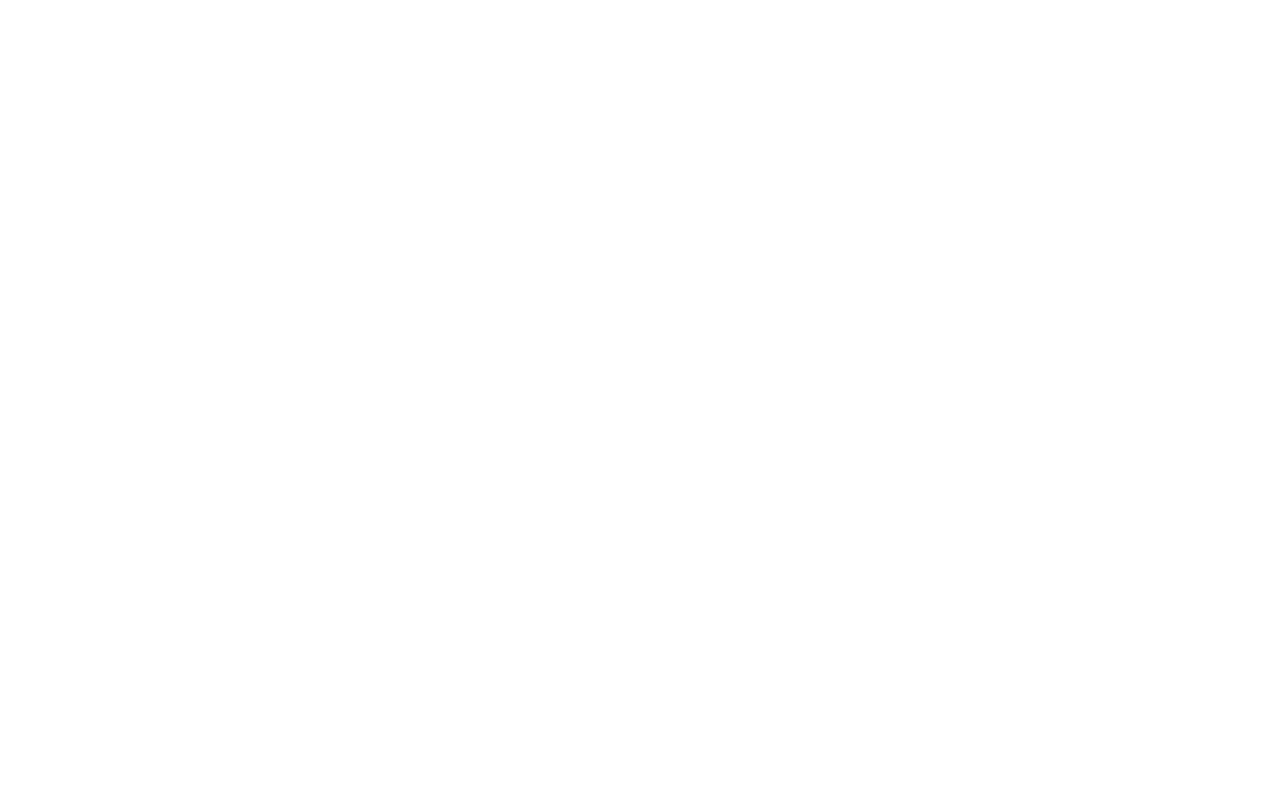
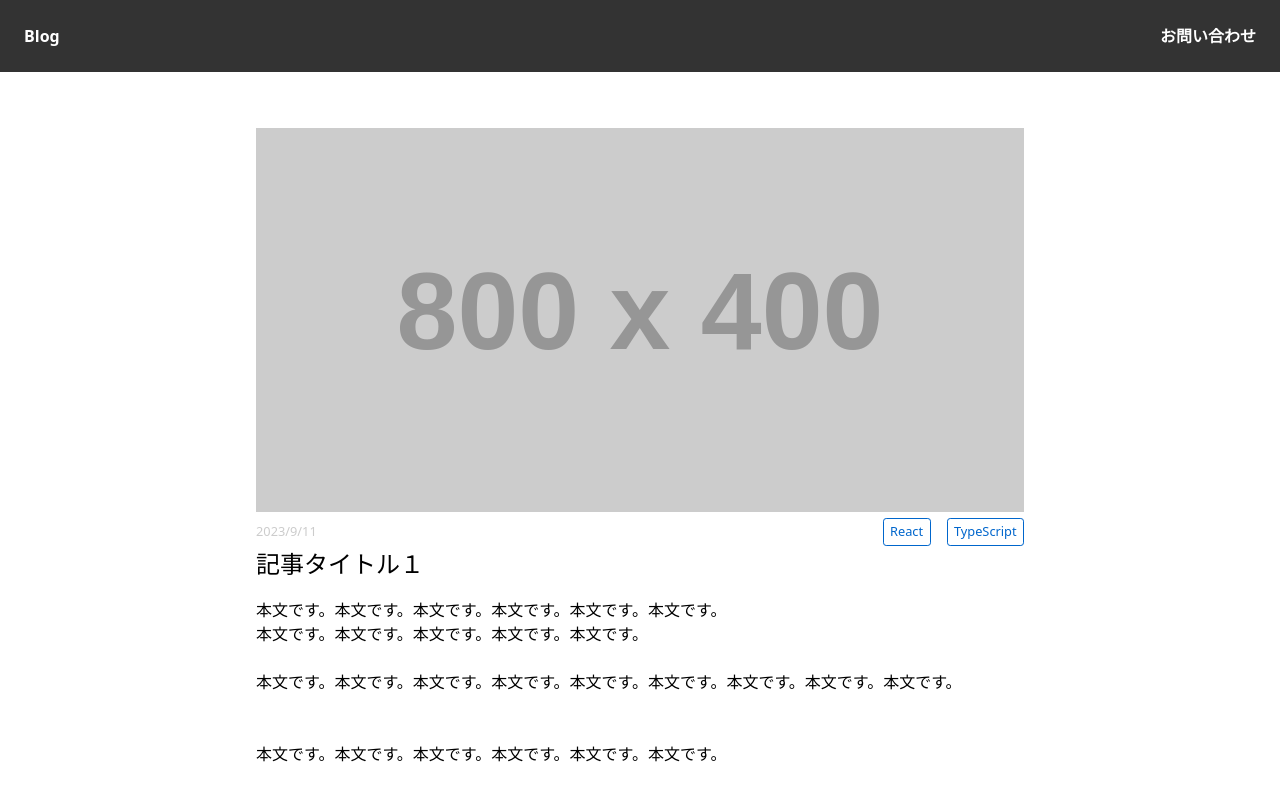
Before and after one commit to kage-96/06_react, a React (Vite) app: page /posts/1 in a window 1280 px wide. Before the commit this address had no page. Shown: the top 800 px of the page. Built offline with nearby package versions, Linux system fonts and the light colour scheme.

Commit message:
パスを複数形postsに変更。投稿内容の出力形式の変更

```diff
--- a/src/App.tsx
+++ b/src/App.tsx
@@ -10,7 +10,7 @@
         <Routes>
           <Route path="/" element={<Layout />}>
             <Route index element={<Home />} />
-            <Route path={`/post/:id`} element={<BlogDetail />} />
+            <Route path={`/posts/:id`} element={<BlogDetail />} />
             </Route>
         </Routes>
       </BrowserRouter>
--- a/src/Pages/BlogDetail.tsx
+++ b/src/Pages/BlogDetail.tsx
@@ -45,12 +45,7 @@
         </div>
         <div>
           <p className={classes.detailTitle}>{title}</p>
-          {content.split('<br/>').map((paragraph,index) => (
-            <div key={index}>
-              {paragraph}
-              <br />
-            </div>
-          ))}
+          <p dangerouslySetInnerHTML={{__html:content}} />
         </div>
       </div>
     </div>
```
